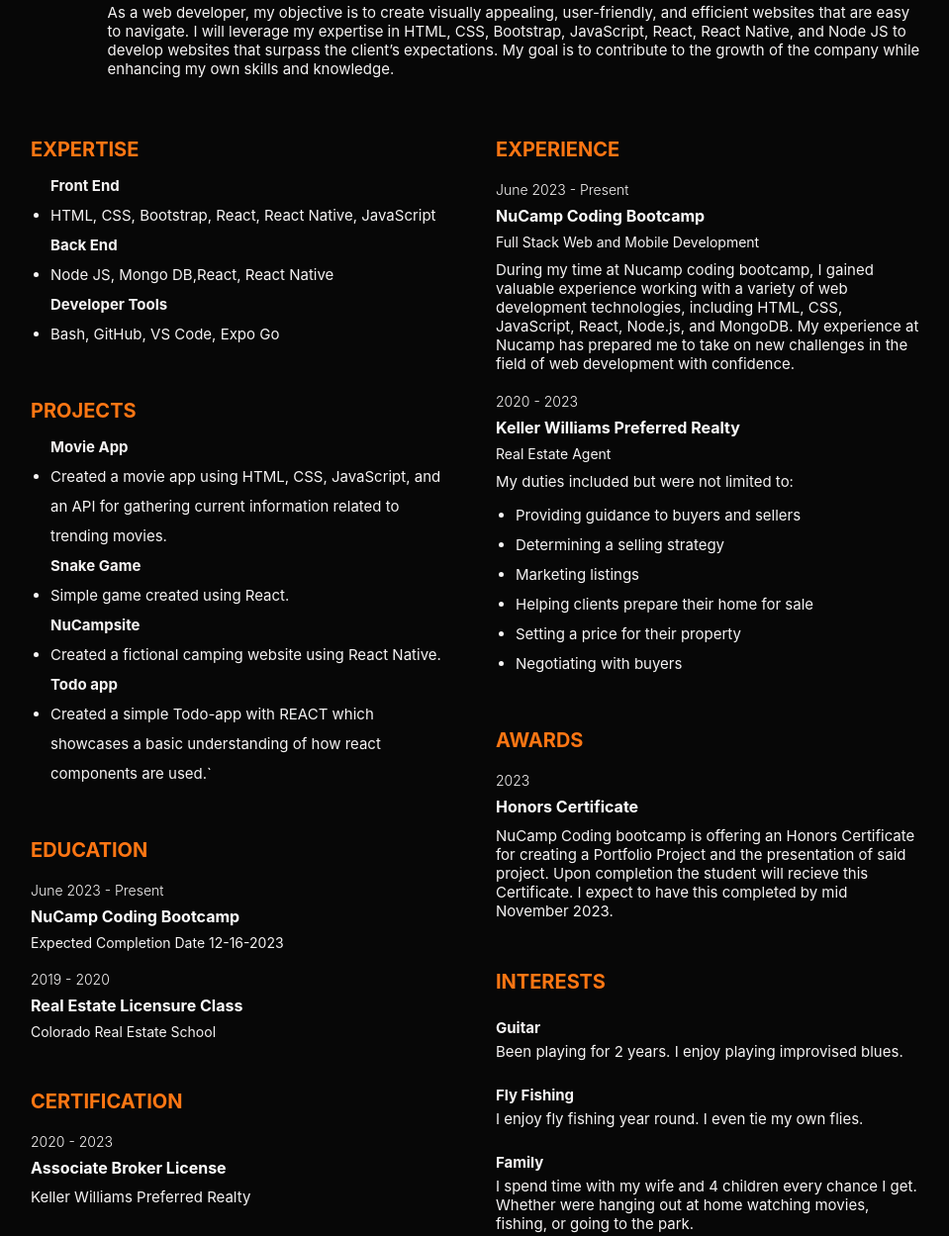
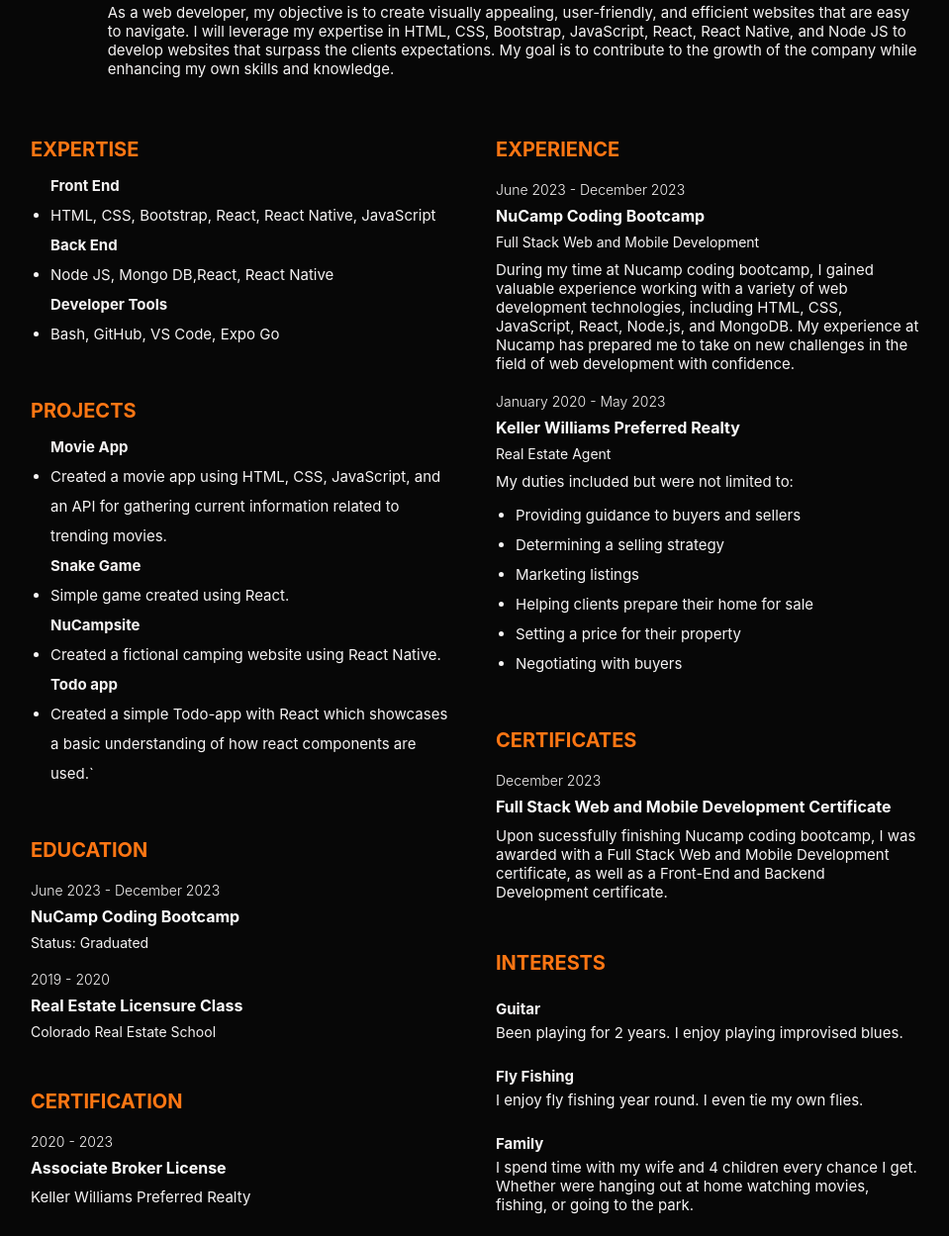
Before and after one commit to JasonGoodnight/resume, a plain HTML site: page index.html in a window 1280 px wide. Shown: the part 202-1451 px from the top of the page at 99% size, without its empty margins (159-1118 px from the left). Drawn offline with nearby package versions, Linux system fonts and the light colour scheme.

Commit message:
Updated Resume

```diff
--- a/index.html
+++ b/index.html
@@ -28,7 +28,7 @@
              websites that
             are easy to navigate.
              I will leverage my expertise in HTML, CSS, Bootstrap, JavaScript, React, React Native,
-            and Node JS to develop websites that surpass the client’s expectations.
+            and Node JS to develop websites that surpass the clients expectations.
              My goal is to contribute to the
             growth of the company while enhancing my own skills and knowledge.
           </p>
@@ -59,7 +59,7 @@
           <h4>NuCampsite</h4>
           <li>Created a fictional camping website using React Native.</li>
           <h4>Todo app</h4>
-          <li>Created a simple Todo-app with REACT which showcases a basic understanding of how react components are used.`</li>
+          <li>Created a simple Todo-app with React which showcases a basic understanding of how react components are used.`</li>
         </ul>
       </div>
       <!--<div class="ref">
@@ -86,10 +86,10 @@
       <div class="edu">
         <h3 class="title">Education</h3>
         <div class="edu_item">
-          <p class="item_preTitle">June 2023 - Present</p>
+          <p class="item_preTitle">June 2023 - December 2023</p>
           <h4 class="item_title">NuCamp Coding Bootcamp</h4>
           <p class="item_subtitle">
-            Expected Completion Date 12-16-2023
+            Status: Graduated
           </p>
         </div>
         <div class="edu_item">
@@ -116,7 +116,7 @@
       <div class="exp">
         <h3 class="title">Experience</h3>
         <div class="exp_item">
-          <p class="item_preTitle">June 2023 - Present</p>
+          <p class="item_preTitle">June 2023 - December 2023</p>
           <h4 class="item_title">NuCamp Coding Bootcamp</h4>
           <p class="item_subtitle">Full Stack Web and Mobile Development</p>
           <p class="description">During my time at Nucamp coding bootcamp,
@@ -128,7 +128,7 @@
           </p>
         </div>
         <div class="exp_item">
-          <p class="item_preTitle">2020 - 2023</p>
+          <p class="item_preTitle">January 2020 - May 2023</p>
           <h4 class="item_title">Keller Williams Preferred Realty</h4>
           <p class="item_subtitle">Real Estate Agent</p>
           <p class=" description"> My duties included but were not limited to:
@@ -146,7 +146,7 @@
         </div>
       </div>
       <div class="awards">
-        <h3 class="title">Awards</h3>
+        <h3 class="title">Certificates</h3>
         <div class="awards_item">
           <p class="item_preTitle"></p>
           <h4 class="item_title"></h4>
@@ -155,13 +155,12 @@
           </p>
         </div>
         <div class="awards_item">
-          <p class="item_preTitle">2023</p>
-          <h4 class="item_title">Honors Certificate</h4>
+          <p class="item_preTitle">December 2023</p>
+          <h4 class="item_title">Full Stack Web and Mobile Development Certificate</h4>
           <p class="description">
-            NuCamp Coding bootcamp is offering an Honors Certificate for
-            creating a Portfolio Project and the presentation of said project.
-            Upon completion the student will recieve this Certificate. I expect to have
-            this completed by mid November 2023.
+            Upon sucessfully finishing Nucamp coding bootcamp, I was awarded with a Full Stack
+            Web and Mobile Development certificate, as well as a Front-End and Backend Development
+            certificate.
           </p>
         </div>
       </div>
```
